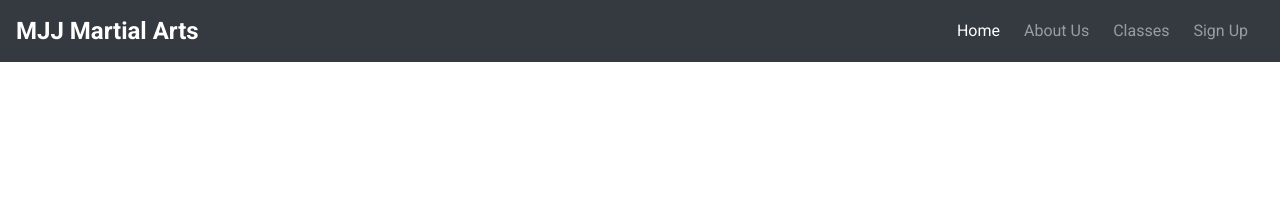
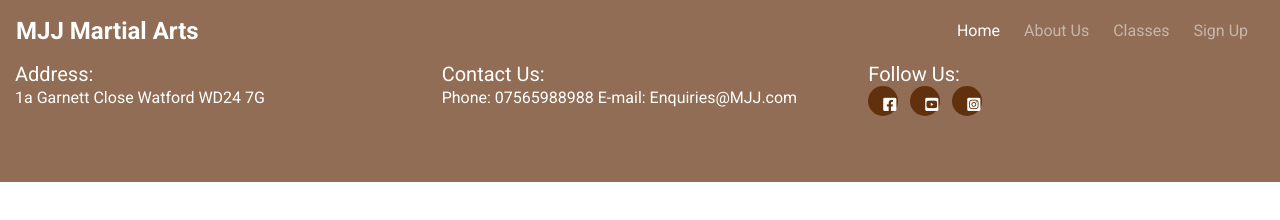
Before and after one commit to MoHack21/Mo-Gym-MS1, a plain HTML site: page index.html in a window 1280 px wide. Drawn offline with nearby package versions, Linux system fonts and the light colour scheme.

Commit message:
introduced footer with styling

```diff
--- a/assets/css/style.css
+++ b/assets/css/style.css
@@ -7,6 +7,9 @@ body {
     font-family: 'Roboto', sans-serif;
 }
 
+.inline-block{
+    display: inline-block;
+}
 
 /*------------------------------- Logo */
 
@@ -17,3 +20,50 @@ body {
 }
 
 /*------------------------------- Navigation Bar */
+
+
+.navbar{
+    background-color: rgba(97, 48, 12, 0.7);
+}
+
+
+
+/*------------------------------- Footer */
+
+.footer-sub-heading {
+    margin:0;
+    font-family: 'Roboto', sans-serif;
+    font-weight: 400;
+    color: #fff;
+}
+
+footer{
+    background-color: rgba(97, 48, 12, 0.7);
+    color: #fff;
+    min-height: 120px;
+    margin: 0;
+
+}
+
+.social-links {
+    padding-bottom: 10px;
+}
+
+
+
+.social-links li a i{
+    color: #fff;
+    width: 25px;
+    height: 25px;
+    padding: 15px;
+    font-size: 15px;
+    line-height: 7px;
+    text-align: center;
+    border-radius: 50%;
+    background: rgba(97, 48, 12);
+
+}
+
+.social-links li a i:hover{
+    background: rgba(97, 48, 12, 0.7);
+}
--- a/index.html
+++ b/index.html
@@ -15,9 +15,9 @@
 
     <!-----Logo & Navigation---->
 
-    <section class="heading">
-        <nav class="navbar navbar-dark navbar-expand-sm bg-dark">
-            <a href="#" class="navbar-brand">MJJ Martial Arts</a>
+    <header class="heading">
+        <nav class="navbar navbar-dark navbar-expand-sm">
+            <a href="index.html" class="navbar-brand">MJJ Martial Arts</a>
 
             <button class="navbar-toggler ml-auto" type="button" data-toggle="toggle" data-target="#navbarNavDropdown"
             aria-controls="navbarNavDropdown" aria-expanded="false" aria-label="Toggle navigation">
@@ -25,7 +25,7 @@
             <div class="collapse navbar-collapse" id="navbarNavDropdown">
                 <ul class="navbar-nav ml-auto">
                     <li class="active nav-item mr-2"><a class="nav-link" href="">Home</a></li>
-                    <li class="nav-item mr-2"><a class="nav-link" href="">About Us</a></li>
+                    <li class="nav-item mr-2"><a class="nav-link" href="about.html">About Us</a></li>
                     <li class="nav-item mr-2"><a class="nav-link" href="">Classes</a></li>
                     <li class="nav-item mr-2"><a class="nav-link" href="">Sign Up</a></li>
                 </ul>
@@ -37,17 +37,60 @@
         <script src="https://cdnjs.cloudflare.com/ajax/libs/bootstrap-hover-dropdown/2.2.1/bootstrap-hover-dropdown.js"
                     integrity="sha512-71NOmf+URzhLUTnRw76rkHDDUZZ9HJzF+CVVej3qrCaUnWG220eW3riAuhozwTrn0RpLnhj5aP0SVn5u0Crw/w=="
                     crossorigin="anonymous" referrerpolicy="no-referrer"></script>
+    </header>
+
+    <!-----Cotents Body----->
+
+    <section>
+
     </section>
 
     <!-----Footer----->
-<div class="container-fluid">
-    <div class="col-sm">
+    <footer>
+    <div class="container-fluid">
+        <div class="row">
+            <div class="col-sm-4">
+                <h5 class="footer-sub-heading">Address:</h5>
+                <p class="inline-block">
+                    1a Garnett Close
+                    Watford
+                    WD24 7G
+                </p>
+            </div>
+            <div class="col-sm-4">
+                <h5 class="footer-sub-heading">Contact Us:</h5>
+                <p class="inline-block">
+                    Phone:
+                    07565988988
+                    E-mail:
+                    Enquiries@MJJ.com
+                </p>
+            </div>
+            <div class="col-sm-4">
+                <h5 class="footer-sub-heading">Follow Us:</h5>
+                <ul class="list-inline social-links">
+                    <li class="list-inline-item">
+                        <a target="_blank" href="#">
+                            <i class="fab fa-facebook-square"></i>
+                        </a>
+                    </li>
+                    <li class="list-inline-item">
+                        <a target="_blank" href="#">
+                            <i class="fab fa-youtube-square"></i>
+                        </a>
+                    </li>
+                    <li class="list-inline-item">
+                        <a target="_blank" href="#">
+                            <i class="fab fa-instagram-square"></i>
+                        </a>
+                    </li>
+                </ul>
+            </div>
 
+        </div>
+
+        </div>
     </div>
-    <div class="col-sm">
-
-    </div>
-</div>
-
+</footer>
 </body>
 </html>
```
Also changed, not shown: about.html (added).
